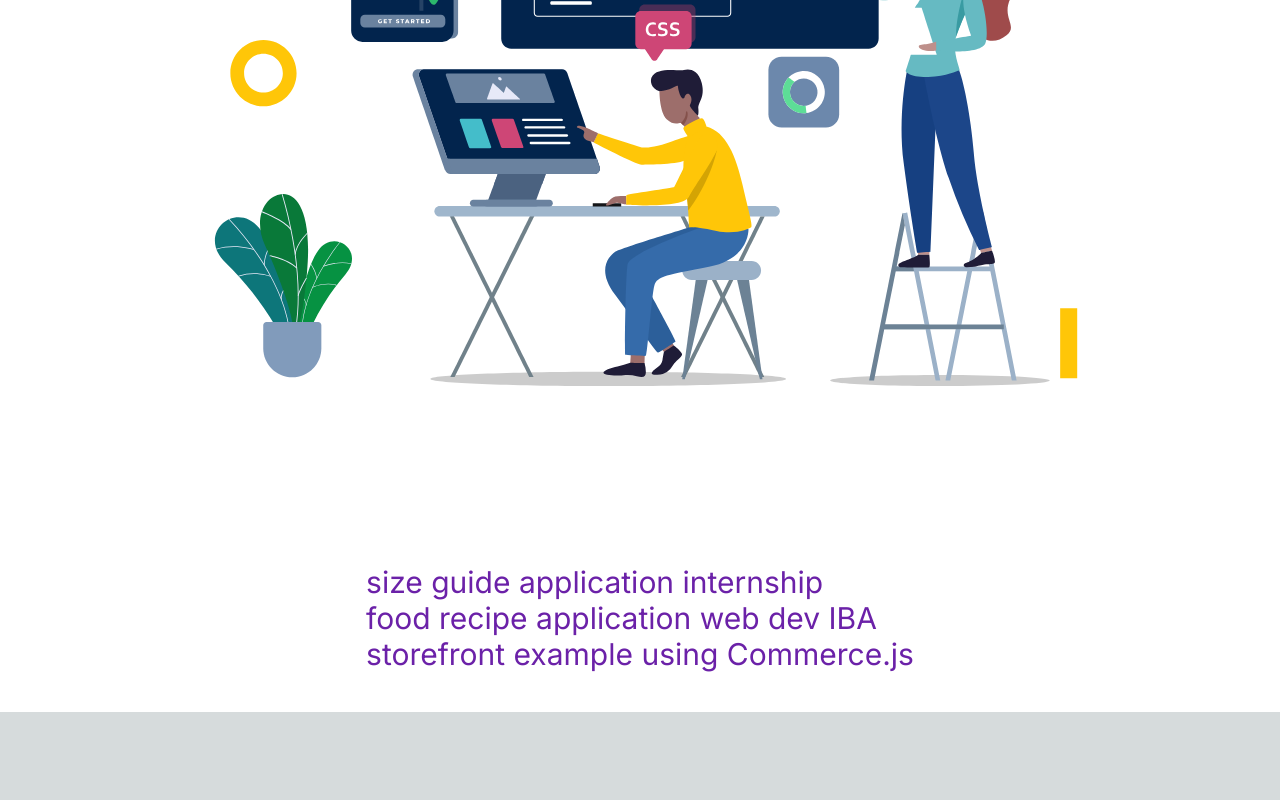
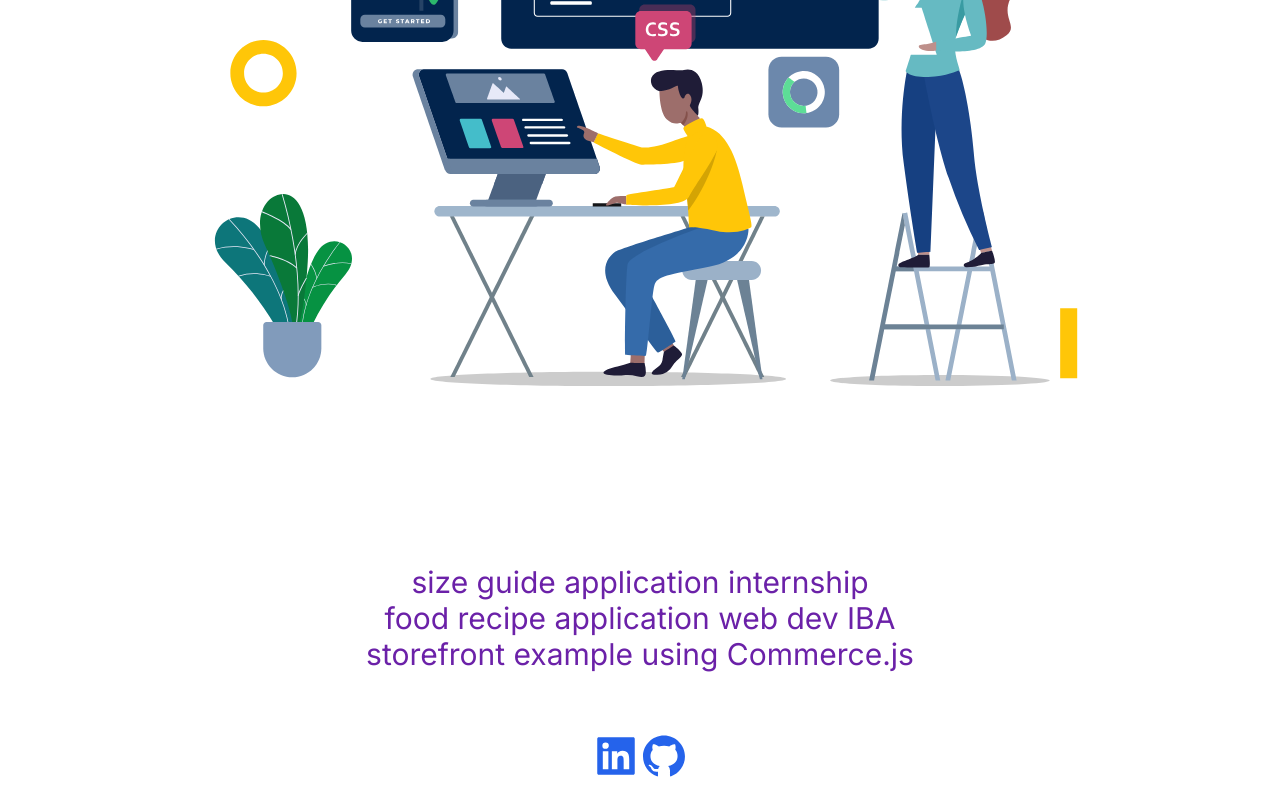
Before and after one commit to andresuarezschou/my-website-project, a Next.js app: page / in a window 1280 px wide. Shown: the part 836-1636 px from the top of the page. Before the commit the page ends 1548 px from the top, so only its background shows below. Built offline with nearby package versions, Linux system fonts and the light colour scheme.

Commit message:
Update page.tsx

```diff
--- a/app/page.tsx
+++ b/app/page.tsx
@@ -26,8 +26,8 @@ export default function Home() {
               <Lottie animationData={animationData} />
           </div>
         </div>
-        <div className="text-3xl flex-col flex justify-center items-center text-purple-800 p-10">
-        <ol>
+
+    <ol className="text-3xl flex-col flex justify-center items-center text-purple-800 p-10">
       <li>
           <a href="https://musical-twilight-75b4a5.netlify.app/"> size guide application internship </a>
       </li>
@@ -38,6 +38,10 @@ export default function Home() {
           <a href="https://glittering-faloodeh-0f2668.netlify.app/"> storefront example using Commerce.js </a>
       </li>
     </ol>
+
+    <div className="text-5xl flex justify-center py-5 text-blue-600">
+          <a href="https://www.linkedin.com/in/andre-suarez-schou/"><AiFillLinkedin /></a>
+          <a href="https://www.github.com/suarezschou"><AiFillGithub /></a>
     </div>
       </section>
     </main>
```
Lines whose indentation alone changed are shown as unchanged.
